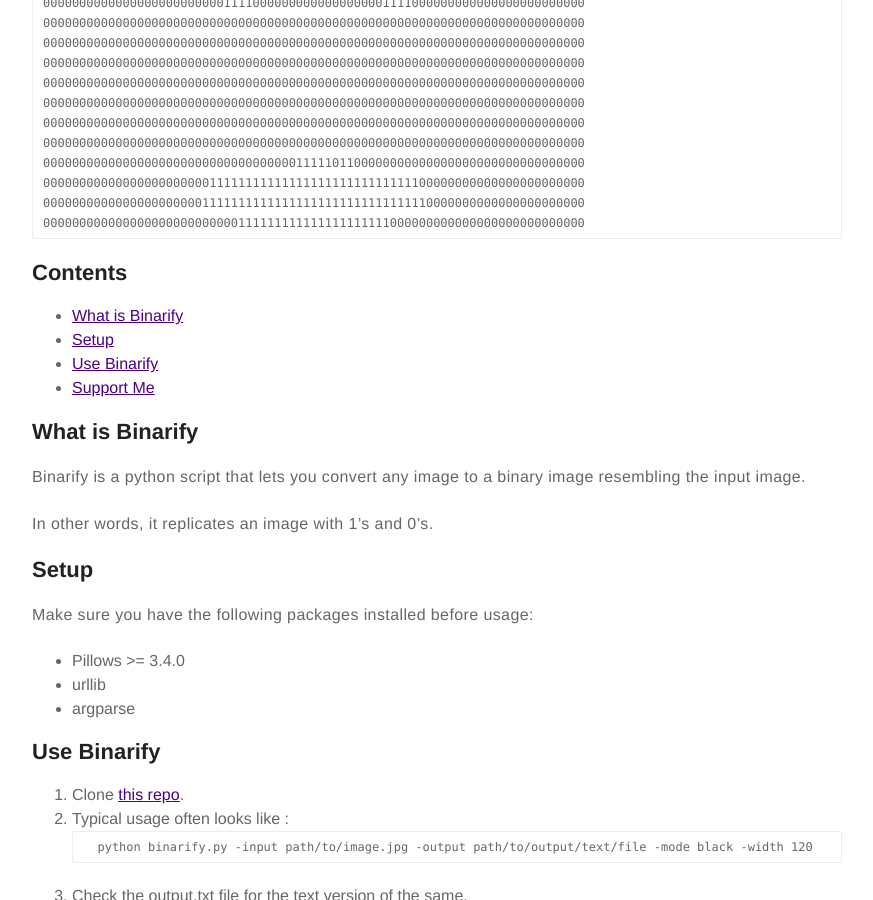
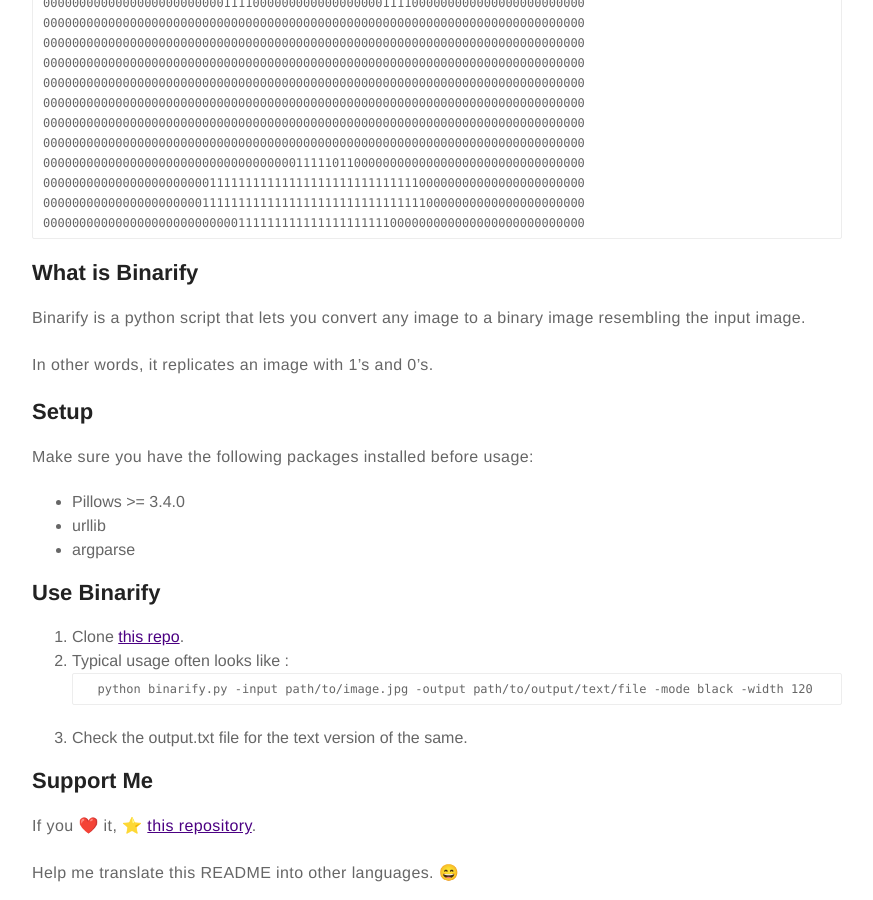
Before and after one commit to RohitMidha23/http-rohitmidha23.github.io, a Jekyll site: the page built from _posts/2019-01-19-Binarify.md, in a window 1280 px wide and 900 px high, scrolled down 2790 px. Shown: the whole window, without its empty margins (203-1076 px from the left). Built offline with Jekyll 4.4.1, drawn with Linux system fonts in a browser that asks for light colours; emoji names are drawn with the system emoji font.

Commit message:
Removed Contents

````diff
--- a/_posts/2019-01-19-Binarify.md
+++ b/_posts/2019-01-19-Binarify.md
@@ -99,11 +99,6 @@ Let's <em> Binarify </em> it.
 000000000000000000000000000111111111111111111111000000000000000000000000000
 ```
 
-## Contents
-- [What is Binarify](#what-is-binarify)
-- [Setup](#setup)
-- [Use Binarify](#use-binarify)
-- [Support Me](#support-me)
 
 ## What is Binarify
 Binarify is a python script that lets you convert any image to a binary image resembling the input image.
````
